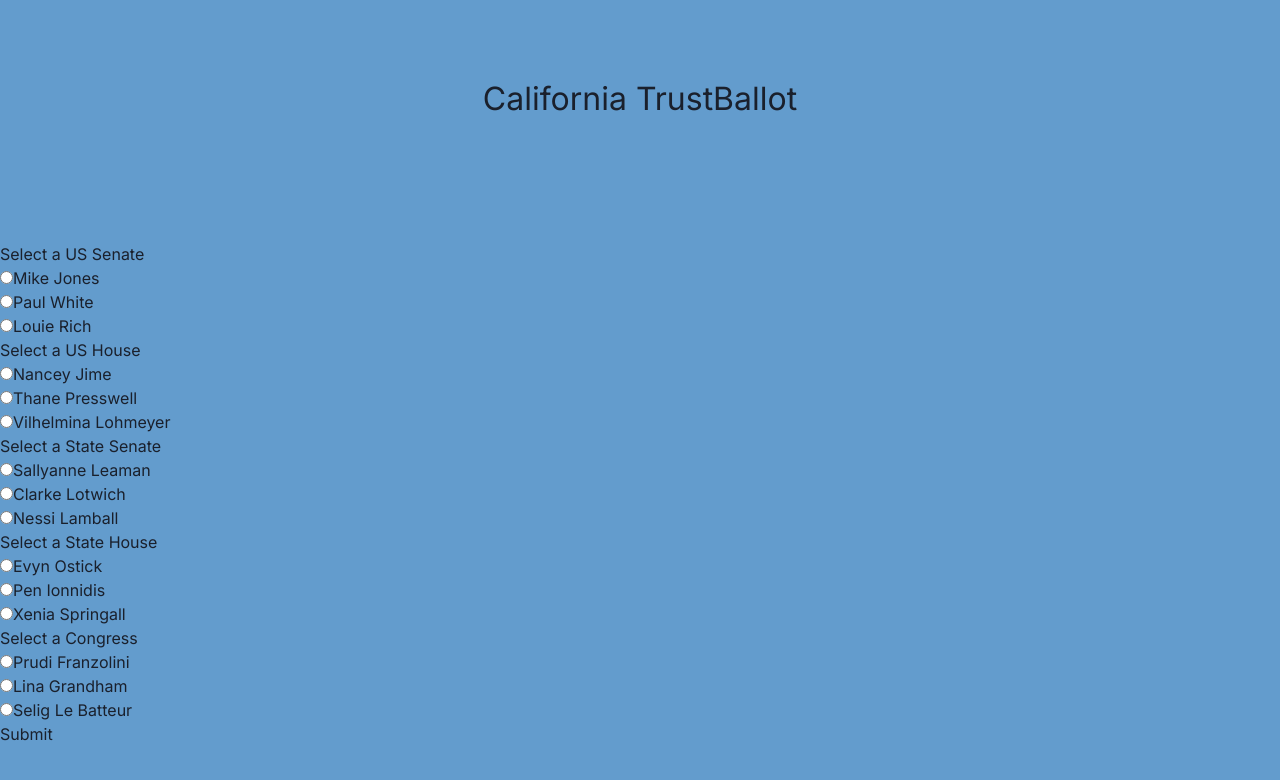
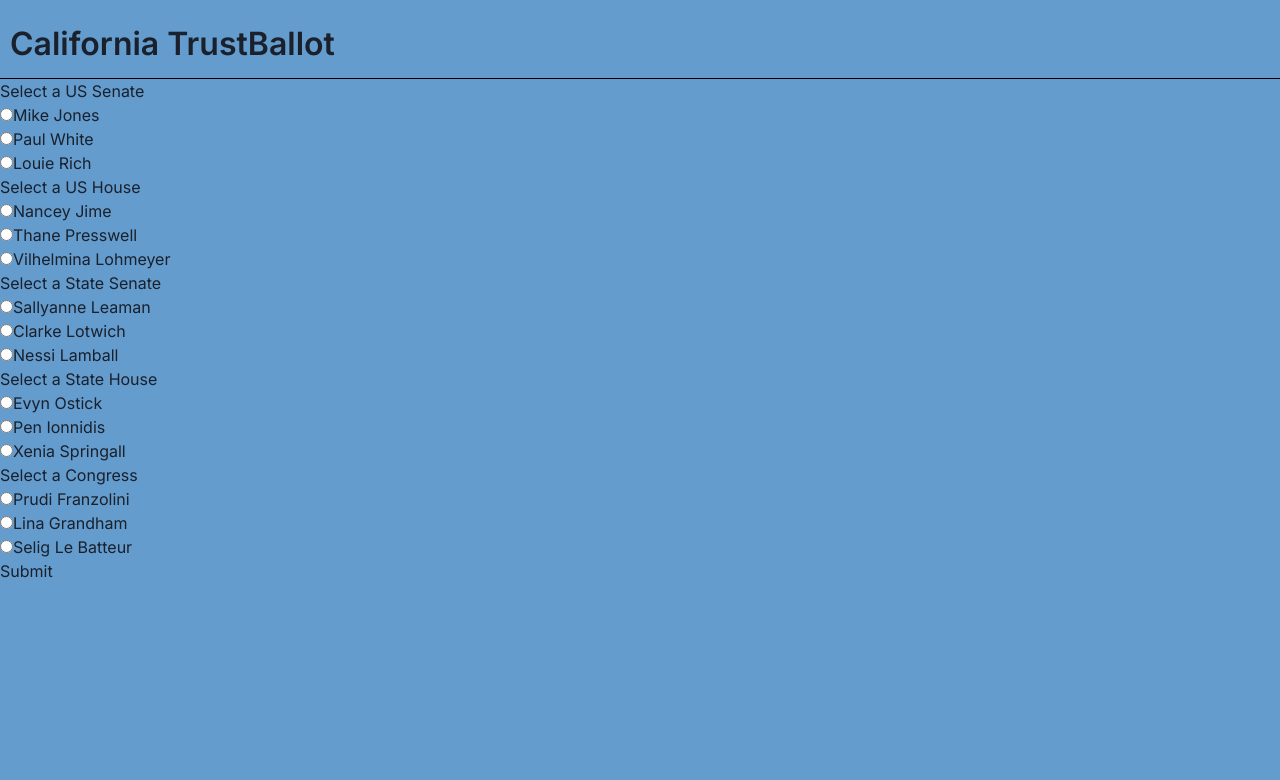
Before and after one commit to PjSingh22/TrustBallot, a Next.js app in the folder frontend/: page /testElections in a window 1280 px wide. Shown: the top 780 px of the page. Built offline with nearby package versions, Linux system fonts and the light colour scheme.

Commit message:
add logout to navbar

```diff
--- /dev/null
+++ b/frontend/app/components/NavBar.js
@@ -0,0 +1,21 @@
+"use client";
+import React from 'react'
+import { useUserContext } from '../../context';
+import { useRouter } from 'next/navigation'
+
+export default function NavBar() {
+  const { isUserLoggedIn, setIsUserLoggedIn } = useUserContext();
+  const router = useRouter();
+
+  const handleLogout = () => {
+    setIsUserLoggedIn(false);
+    sessionStorage.clear();
+    router.push('/')
+  }
+  return (
+    <nav className="nav-bar">
+      <h1>California TrustBallot</h1>
+      {isUserLoggedIn ? <button className="logout" onClick={handleLogout}>Log Out</button> : null}
+    </nav>
+  )
+}
--- a/frontend/app/globals.css
+++ b/frontend/app/globals.css
@@ -13,7 +13,7 @@ a:hover {
   height: 100vh;
   display: flex;
   flex-direction: column;
-  justify-content: space-around;
+  /* justify-content: space-between; */
   background-color: rgb(99, 156, 205);
 }
 
@@ -21,12 +21,30 @@ a:hover {
 .nav-bar {
   width: fit-content;
   height: fit-content;
+  width: 100vw;
   display: flex;
-  justify-content: space-evenly;
+  justify-content: space-between;
   align-self: center;
   align-items: center;
+  padding: 20px 10px 10px;
+  border-bottom: 1px solid black;
+}
+
+.nav-bar > h1 {
   font-size: 32px;
-  padding: 20px 10px 10px;
+  font-weight: 600;
+}
+
+.logout {
+  font-size: 20px;
+  font-weight: 600;
+  color: white;
+  background-color: red;
+  border: none;
+  border-radius: 10px;
+  padding: 5px 10px;
+  margin: 0 10px;
+
 }
 
 .routes {
@@ -34,6 +52,9 @@ a:hover {
   flex-direction: column;
   align-items: center;
   justify-content: center;
+  align-self: center;
+  /* border: 1px solid black; */
+  height: 90vh;
 }
 
 .routes > * {
--- a/frontend/app/layout.js
+++ b/frontend/app/layout.js
@@ -3,7 +3,7 @@ import "./globals.css";
 // import { Providers } from './providers'
 import { UserProvider } from "../context";
 import { ChakraProvider } from '@chakra-ui/react'
-
+import NavBar from "./components/NavBar";
 
 const inter = Inter({ subsets: ["latin"] });
 
@@ -18,7 +18,7 @@ export default function RootLayout({ children }) {
         <UserProvider>
           <body className={inter.className}>
             <div className="container">
-            <nav className="nav-bar">California TrustBallot</nav>
+              <NavBar />
               <ChakraProvider>{children}</ChakraProvider>
             </div>
           </body>
```
